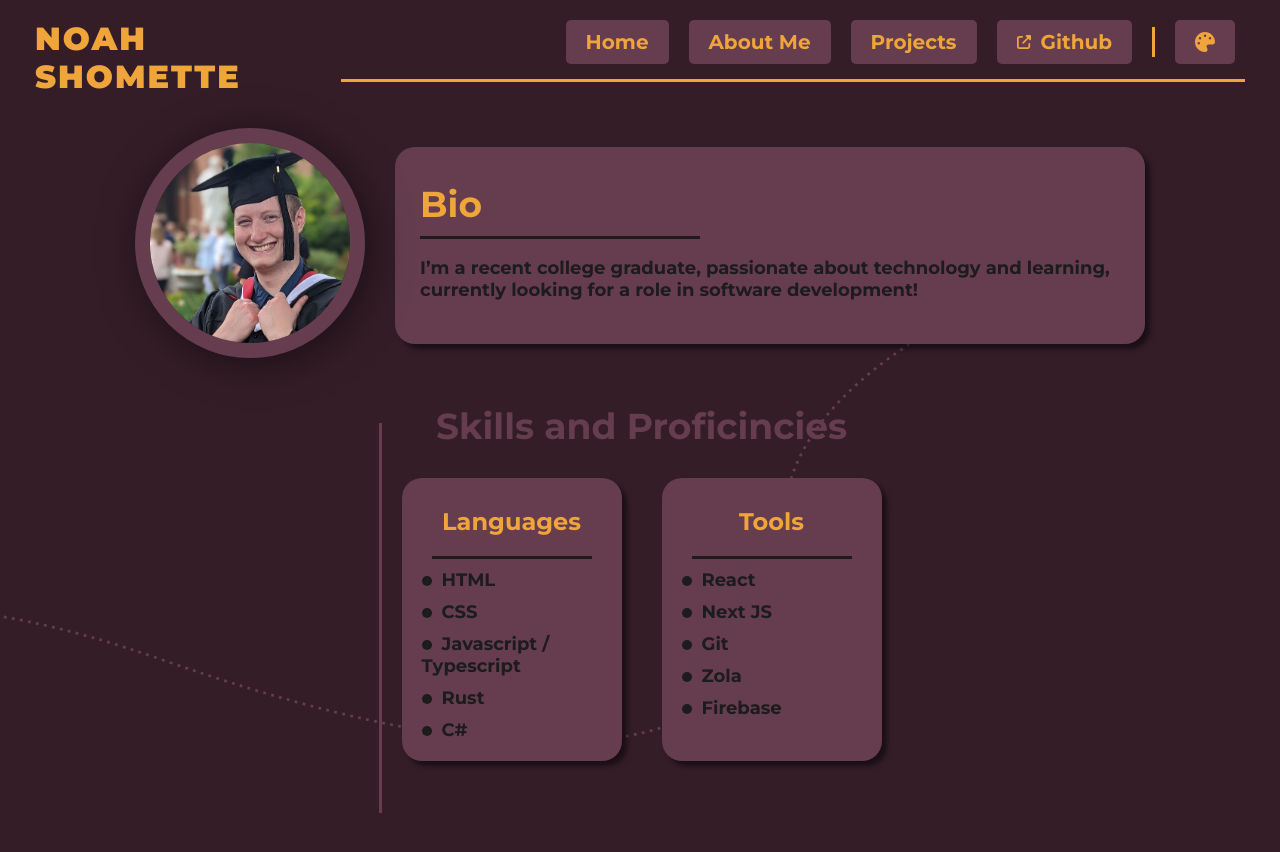
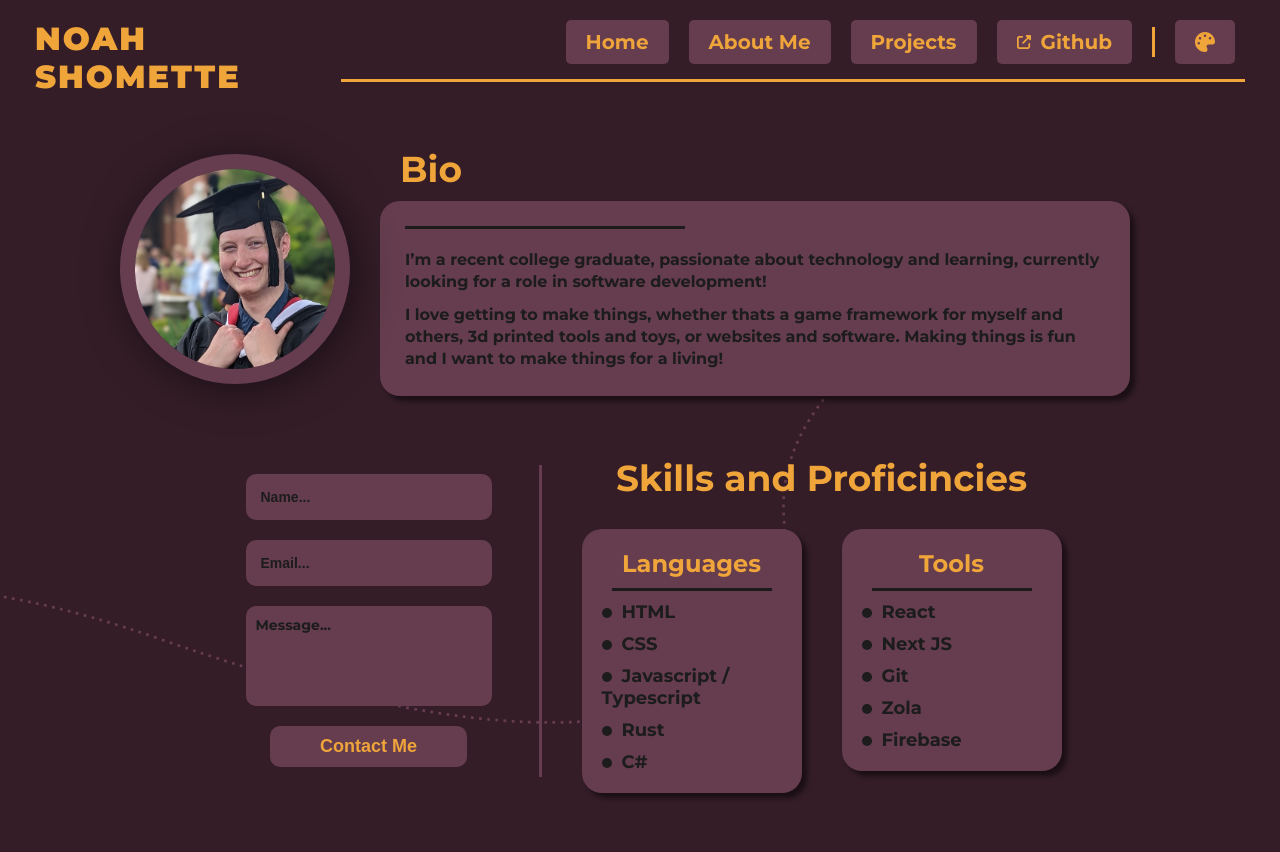
Before and after one commit to NoahShomette/NoahShometteWebsite, a React (Create React App) app: page /aboutme in a window 1280 px wide. Shown: the top 852 px of the page. After the commit the page ends 816 px from the top, so only its background shows below. Built offline with nearby package versions, Linux system fonts and the light colour scheme; the HTML template or start-up script is replaced by a standard one.

Commit message:
Add about me page, add contact form, update colors

```diff
--- a/package.json
+++ b/package.json
@@ -4,6 +4,7 @@
   "homepage": "https://noahshomette.com/",
   "private": true,
   "dependencies": {
+    "@emailjs/browser": "^3.10.0",
     "@fortawesome/fontawesome-svg-core": "^6.3.0",
     "@fortawesome/free-brands-svg-icons": "^6.3.0",
     "@fortawesome/free-solid-svg-icons": "^6.3.0",
--- a/public/colors.json
+++ b/public/colors.json
@@ -1,5 +1,14 @@
 {
   "colors": [
+    {
+      "gradient": false,
+      "colorMain": "#341D27",
+      "colorSecondaryGradient": "#468132",
+      "colorMainAlt": "#653D4E",
+      "colorContrast": "#F0A53B",
+      "colorLight": "#DBDBDB",
+      "colorDark": "#171717"
+    },
     {
       "gradient": true,
       "colorMain": "#FCEF04",
@@ -11,19 +20,19 @@
     },
     {
       "gradient": false,
-      "colorMain": "#229A68",
+      "colorMain": "#64B947",
       "colorSecondaryGradient": "#468132",
-      "colorMainAlt": "#3DC88D",
-      "colorContrast": "#FFDBB5",
+      "colorMainAlt": "#87D86A",
+      "colorContrast": "#245B1C",
       "colorLight": "#DBDBDB",
       "colorDark": "#1C1C1C"
     },
     {
       "gradient": false,
-      "colorMain": "#341D27",
+      "colorMain": "#1D6C4B",
       "colorSecondaryGradient": "#468132",
-      "colorMainAlt": "#653D4E",
-      "colorContrast": "#F0A53B",
+      "colorMainAlt": "#489B78",
+      "colorContrast": "#FFC689",
       "colorLight": "#DBDBDB",
       "colorDark": "#1C1C1C"
     },
@@ -32,7 +41,7 @@
       "colorMain": "#EF566A",
       "colorSecondaryGradient": "#627AF7",
       "colorMainAlt": "#EF93FB",
-      "colorContrast": "#1C1C1C",
+      "colorContrast": "#2F1A38",
       "colorLight": "#FFFFFF",
       "colorDark": "#1C1C1C"
     }
--- /dev/null
+++ b/src/components/ContactMeForm.module.css
@@ -0,0 +1,108 @@
+.formHolder {
+    margin: 20px;
+    min-width: 300px;
+    min-height: 350px;
+    display: flex;
+    flex-direction: column;
+    justify-content: center;
+    align-items: center;
+}
+
+.submittedResponse {
+    background-color: var(--color-main-alt);
+    padding: 25px;
+    border-radius: 30px;
+    font-weight: 700;
+    font-size: 16px;
+    letter-spacing: 1px;
+}
+
+.error {
+    background-color: #FC4848;
+    padding: 5px;
+    border-radius: 30px;
+    margin: 5px;
+    color: var(--color-dark);
+    text-align: center;
+    border: solid var(--color-dark) 2px;
+}
+
+.form {
+    display: flex;
+    flex-direction: column;
+    justify-content: center;
+    align-items: center;
+}
+
+input {
+    box-sizing: border-box;
+    width: 100%;
+    padding: 15px;
+    margin: 10px;
+    border-radius: 10px;
+    background-color: var(--color-main-alt);
+    border: none;
+    font-weight: 600;
+    font-size: 14px;
+}
+
+input::placeholder {
+    color: var(--color-dark);
+    font-weight: 600;
+}
+
+input:focus {
+    border: none;
+    outline: solid var(--color-contrast) 2px;
+}
+
+textarea {
+    box-sizing: border-box;
+    width: 100%;
+    height: 100px;
+    padding: 10px;
+    margin: 10px;
+    resize: none;
+    border-radius: 10px;
+    background-color: var(--color-main-alt);
+    color: var(--color-dark);
+    border: none;
+    font-weight: 600;
+    font-family: Montserrat, sans-serif;
+    font-size: 14px;
+}
+
+textarea::placeholder {
+    color: var(--color-dark);
+    font-weight: 700;
+}
+
+textarea:focus {
+    border: none;
+    outline: solid var(--color-contrast) 2px;
+}
+
+button {
+    width: 80%;
+    padding: 10px;
+    margin: 10px;
+    border-radius: 10px;
+    background-color: var(--color-main-alt);
+    border: none;
+    color: var(--color-contrast);
+    font-weight: 900;
+    transition: all 0.3s;
+    font-size: 18px;
+
+}
+
+button:hover {
+    cursor: pointer;
+    background-color: var(--color-contrast);
+    color: var(--color-main-alt);
+}
+
+button:active {
+    background-color: var(--color-main-alt);
+    color: var(--color-contrast);
+}
--- /dev/null
+++ b/src/components/ContactMeForm.tsx
@@ -0,0 +1,116 @@
+import styles from "./ContactMeForm.module.css"
+import React, {ChangeEventHandler, ReactNode, useEffect, useRef, useState} from "react";
+import emailjs from '@emailjs/browser';
+
+type error = {
+    message: string;
+}
+
+export default function ContactMeForm() {
+
+    let [submitted, updateSubmitted] = useState(false);
+    let [validated, setValidated] = useState(false);
+    let [name, updateName] = useState("");
+    let [email, updateEmail] = useState("");
+    let [emailValidity, setEmailValid] = useState(false);
+    let [message, updateMessage] = useState("");
+    let [errors, updateErrors] = useState<error[]>([]);
+
+    function submitForm(event: React.FormEvent<HTMLFormElement>) {
+        event.preventDefault();
+        if (validated) {
+            emailjs.send("service_b5dql3f", "contact_template", {
+                "message": message,
+                "from_name": name,
+                "from_email": email
+            }, "HgiAVmMqxWLsSnqTs").then((result) => {
+                updateSubmitted(true);
+            }, (error) => {
+                updateErrors([Error("Failed to send. Please try again")]);
+            });
+        }
+    }
+
+    function handleName(e: React.SyntheticEvent<HTMLInputElement>) {
+        updateName(e.currentTarget.value);
+    }
+
+    function handleEmail(e: React.SyntheticEvent<HTMLInputElement>) {
+        updateEmail(e.currentTarget.value);
+        setEmailValid(e.currentTarget.validity.valid);
+    }
+
+    function handleMessage(e: React.SyntheticEvent<HTMLTextAreaElement>) {
+        updateMessage(e.currentTarget.value);
+    }
+
+
+    useEffect(validateForms, [submitted, name, email, message]);
+
+    function validateForms() {
+        let valid = true;
+        let newErrors: Error[] = []
+        if (!isNotEmpty(name)) {
+            valid = false;
+            //newErrors.push(Error("Name empty"));
+        }
+        if (!isNotEmpty(email)) {
+            valid = false;
+            //newErrors.push(Error("Email empty"));
+        }
+        if (!emailValidity) {
+            valid = false;
+            //newErrors.push(Error("Email Invalid"));
+        }
+        if (!isNotEmpty(message)) {
+            valid = false;
+            //newErrors.push(Error("Message empty"));
+        }
+        setValidated(valid);
+        updateErrors(newErrors);
+    }
+
+    function isNotEmpty(value: any): boolean {
+        if (value == null || typeof value == "undefined") return false;
+        return (value.length > 0);
+    }
+
+    function getErrors() {
+        let content: ReactNode[] = [];
+
+        errors.forEach(function (error) {
+            content.push(
+                <div className={styles.error} key={error.message}>{error.message}</div>
+            )
+        })
+
+        return (
+            <>
+                {content}
+            </>
+        )
+
+    }
+
+    return (
+        <>
+            <div className={styles.formHolder}>
+                {!submitted ?
+                    <>
+                        <form onSubmit={submitForm} className={styles.form}>
+                            <input type="text" placeholder="Name..." value={name} required={true}
+                                   onChange={handleName}/>
+                            <input type="email" placeholder="Email..." value={email} required={true}
+                                   onChange={handleEmail}/>
+                            <textarea placeholder="Message..." value={message} required={true} onChange={handleMessage}>
+                    </textarea>
+                            <button type="submit"> Contact Me</button>
+                        </form>
+                        {getErrors()}
+                    </>
+                    : <div className={styles.submittedResponse}>Thanks for contacting me!</div>}
+            </div>
+        </>
+    )
+
+}
--- a/src/components/colorSelector.tsx
+++ b/src/components/colorSelector.tsx
@@ -6,7 +6,6 @@ import {ReactNode, useState} from "react";
 import Button from "./interface/Button";
 import {ButtonSize} from "../utils/options";
 import {faCircleArrowLeft, faCircleArrowRight} from "@fortawesome/free-solid-svg-icons";
-import {v4 as uuidv4} from "uuid";
 
 export default function ColorSelector() {
 
@@ -56,14 +55,14 @@ export default function ColorSelector() {
                 <Button text={false} buttonText={""} link={false} buttonLink={""} icon={true}
                         iconDefinition={faCircleArrowLeft} background={false} textSize={ButtonSize.medium}
                         iconSize={"2x"} buttonOnClick={handleTabLeft} iconColor={activeColor.colorDark}
-                        iconHover={activeColor.colorContrast}/>
+                        iconHover={activeColor.colorContrast} aria-label="Previous Tab"/>
                 <div className={styles.dotHolder}>
                     {getTabDots(colorTab)}
                 </div>
                 <Button text={false} buttonText={""} link={false} buttonLink={""} icon={true}
                         iconDefinition={faCircleArrowRight} background={false} textSize={ButtonSize.medium}
                         iconSize={"2x"} buttonOnClick={handleTabRight} iconColor={activeColor.colorDark}
-                        iconHover={activeColor.colorContrast}/>
+                        iconHover={activeColor.colorContrast} aria-label="Next Tab"/>
             </div>
         )
     }
--- a/src/pages/AboutMe.module.css
+++ b/src/pages/AboutMe.module.css
@@ -24,13 +24,15 @@
     align-items: center;
 }
 
+.bio {
+    margin: 20px 30px 30px 30px;
+}
+
 .bioBox {
     display: flex;
-    justify-content: center;
     flex-direction: column;
-    align-items: flex-start;
+    justify-content: space-between;
     padding: 25px;
-    margin: 30px 30px 30px 30px;
     background-color: var(--color-main-alt);
     max-width: 700px;
     border-radius: var(--border-radius);
@@ -48,6 +50,7 @@
 }
 
 .bioTitle {
+    margin-left: 20px;
     font-size: 18px;
     color: var(--color-contrast);
 }
@@ -57,6 +60,7 @@
 }
 
 .spacer {
+    margin: 0 0 10px 0;
     width: 100%;
 }
 
@@ -64,10 +68,15 @@
     justify-content: flex-start;
 }
 
-.bioBody {
+.bioText {
     color: var(--color-dark);
-    font-size: 18px;
+    line-height: 1.4;
+    font-size: 16px;
     font-weight: 700;
+}
+
+.bioText > p {
+    margin: 10px 0 0 0;
 }
 
 .photo {
@@ -97,27 +106,53 @@
 
 .skillsContactSections {
     display: flex;
-    flex-direction: row;
+    flex-direction: column-reverse;
     justify-content: center;
+}
+
+@media screen and (min-width: 800px) {
+    .skillsContactSections {
+        flex-direction: row;
+    }
+}
+
+.skills {
+    margin-left: 0;
+}
+
+@media screen and (min-width: 800px) {
+    .skills {
+        margin-left: 20px;
+    }
 }
 
 .skillsHeadline {
     display: flex;
     justify-content: center;
+    text-align: center;
     font-size: 24px;
-    color: var(--color-main-alt);
+    color: var(--color-contrast);
 }
 
 .skillsBoxesHolder {
     display: flex;
-    flex-direction: row;
+    flex-direction: column;
+    justify-content: center;
+    align-items: center;
+}
 
+@media screen and (min-width: 800px) {
+    .skillsBoxesHolder {
+        flex-direction: row;
+        align-items: flex-start;
+    }
 }
+
 
 .skillBox {
     background-color: var(--color-main-alt);
     border-radius: var(--border-radius);
-    margin: 0 20px 100px 20px;
+    margin: 0 20px 20px 20px;
     padding: 10px;
     box-shadow: 5px 5px 5px rgba(1, 1, 1, 0.5);
     max-width: 200px;
@@ -129,6 +164,10 @@
     justify-content: center;
     align-items: center;
     text-align: center;
+}
+
+.skillsTitle > h2 {
+    margin: 10px;
 }
 
 .skillsSpacer {
--- a/src/pages/AboutMe.tsx
+++ b/src/pages/AboutMe.tsx
@@ -2,6 +2,7 @@ import styles from "./AboutMe.module.css";
 import photo from "../resources/NoahShometteMainPic.jpeg";
 import Spacer from "../components/design/spacers/Spacer";
 import {useColors} from "../context/colorsContext";
+import ContactMeForm from "../components/ContactMeForm";
 
 function AboutMe() {
     let colors = useColors();
@@ -14,23 +15,35 @@ function AboutMe() {
                         <img src={photo}
                              alt="Noah Shomette"/>
                     </div>
-                    <div className={styles.bioBox}>
+                    <div className={styles.bio}>
                         <div className={styles.bioTitle}>
                             <h1>Bio</h1>
                         </div>
-                        <div className={styles.spacer}>
-                            <Spacer color={colors.activeColor.colorDark} height="3px" width="40%"></Spacer>
-                        </div>
+                        <div className={styles.bioBox}>
+                            <div className={styles.spacer}>
+                                <Spacer color={colors.activeColor.colorDark} height="3px" width="40%"></Spacer>
+                            </div>
 
-                        <div className={styles.bioBody}>
-                            <p>I’m a recent college graduate, passionate about technology and learning, currently
-                                looking for a role in software development!</p>
+                            <div className={styles.bioText}>
+                                <p>
+                                    I’m a recent college graduate, passionate about technology and learning, currently
+                                    looking for a role in software development!
+                                </p>
+                                <p>
+                                    I love getting to make things, whether
+                                    thats a game framework for myself and others, 3d printed tools and toys, or websites
+                                    and software. Making things is fun and I want to make things for a living!
+                                </p>
+                            </div>
                         </div>
                     </div>
                 </div>
+
                 <div className={styles.skillsContactSections}>
-                    <div className={styles.contactSection}></div>
-                    <Spacer color={colors.activeColor.colorMainAlt} height="80%" width="3px"></Spacer>
+                    <div className={styles.contactSection}>
+                        <ContactMeForm></ContactMeForm>
+                    </div>
+                        <Spacer color={colors.activeColor.colorMainAlt} height="80%" width="3px"></Spacer>
                     <div className={styles.skills}>
                         <div className={styles.skillsHeadline}>
                             <h2>Skills and Proficincies</h2>
--- a/src/pages/Layout.module.css
+++ b/src/pages/Layout.module.css
@@ -1,15 +1,15 @@
 .beeHolder {
-    position: absolute;
+    position: fixed;
     width: 100%;
     height: 97%;
     z-index: -100;
-    overflow: clip;
+    overflow: hidden;
 }
 
 .bee {
     top: -100px;
     right: 350px;
-    position: absolute;
+    position: fixed;
     height: 600px;
     color: var(--color-main-alt);
     scale: 180%;
--- a/src/pages/Projects.tsx
+++ b/src/pages/Projects.tsx
@@ -24,8 +24,9 @@ function Projects() {
                             projectPhotoPath={ggfPhoto}
                             photoAlt="Bevy GGF grid example"
                             githubLink={"https://github.com/NoahShomette/bevy_ggf"}
-                            bulletPoints={["Built using Rust and the Bevy Game engine",
-                                "Provides systems to cover basic game features like movement, combat, selection, camera, and more while allowing any of it to be customized or removed as needed"]}
+                            bulletPoints={["Built using Rust and the Bevy Game engine utilizing an ECS composition based design pattern",
+                                "Created basic systems to cover essential game features like movement, combat, selection, camera, and more while allowing any of it to be customized or removed as needed",
+                                "Implemented an Event Driven Architecture for maximum flexibility"]}
                             utilizes="Rust, ECS, Github"
                         />
                     </div>
```
Also changed, not shown: 1 other file (tests, documents, lock files or other folders).
